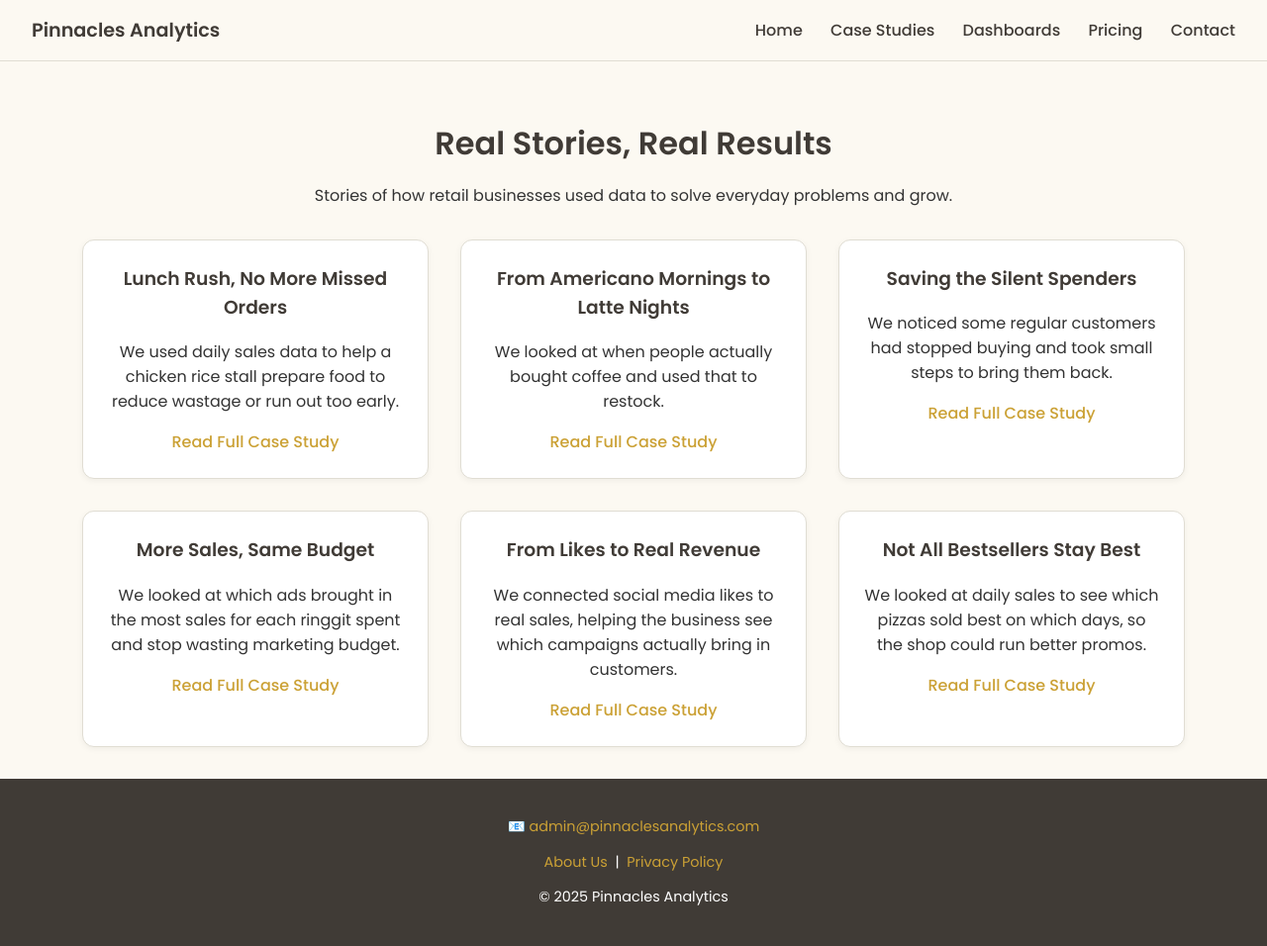
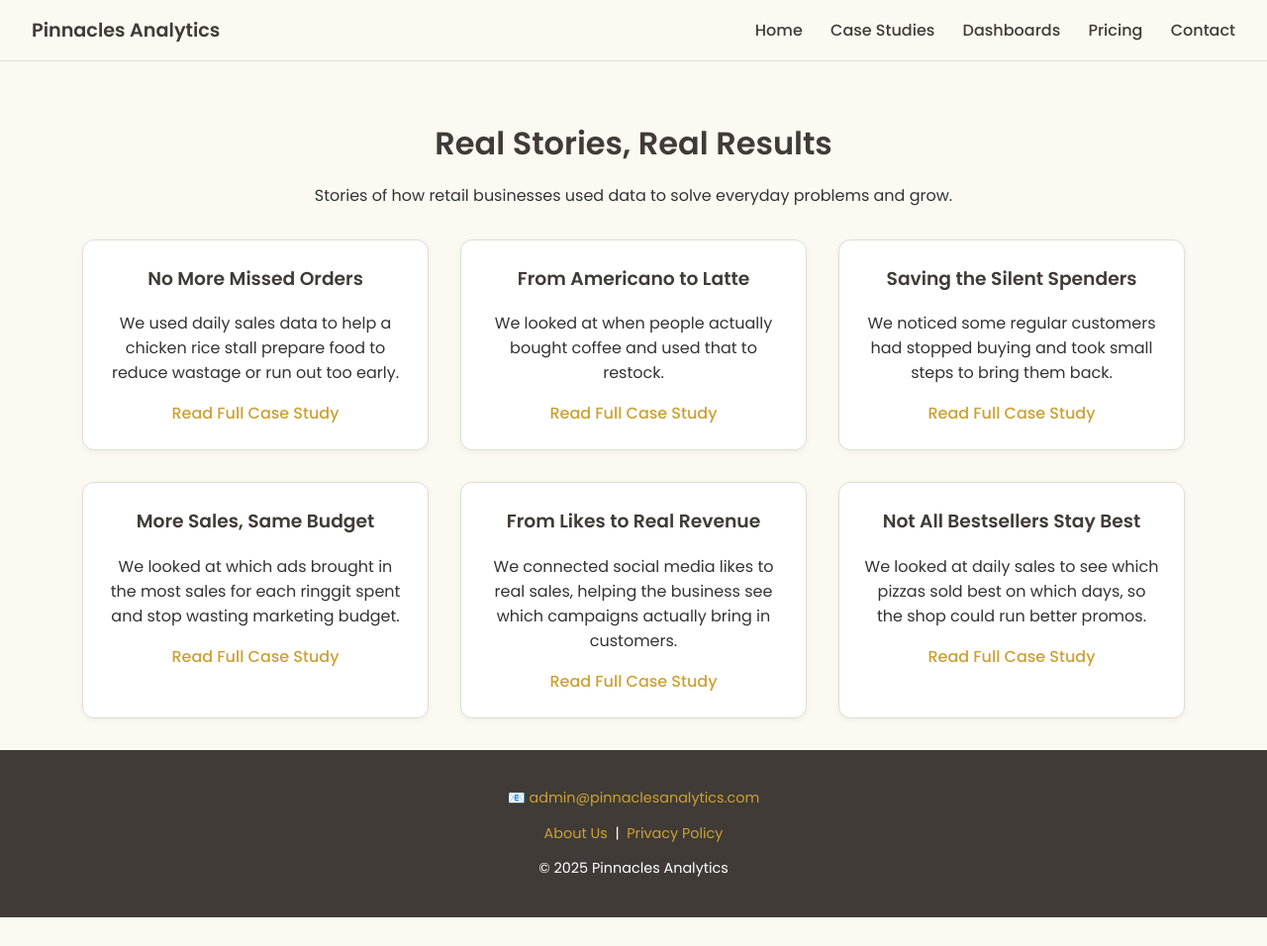
Before and after one commit to lyven81/pinnacles-learning-website, a Jekyll site: the page case-studies.html, which Jekyll copies as it is, in a window 1280 px wide. Shown: the whole page at 99% size. Built offline with Jekyll 4.4.1, drawn with Linux system fonts in a browser that asks for light colours; after the commit the page ends 927 px from its top, so only the background shows below that.

Commit message:
Update case-studies.html

```diff
--- a/case-studies.html
+++ b/case-studies.html
@@ -231,13 +231,13 @@
 
     <div class="case-grid">
       <div class="case-card">
-        <h3>Lunch Rush, No More Missed Orders</h3>
+        <h3>No More Missed Orders</h3>
         <p>We used daily sales data to help a chicken rice stall prepare food to reduce wastage or run out too early.</p>
         <a href="http://www.pinnaclesanalytics.com/case-study/case-study-1.html">Read Full Case Study</a>
       </div>
 
       <div class="case-card">
-        <h3>From Americano Mornings to Latte Nights</h3>
+        <h3>From Americano to Latte</h3>
         <p>We looked at when people actually bought coffee and used that to restock.</p>
         <a href="http://www.pinnaclesanalytics.com/case-study/case-study-2.html">Read Full Case Study</a>
       </div>
```
